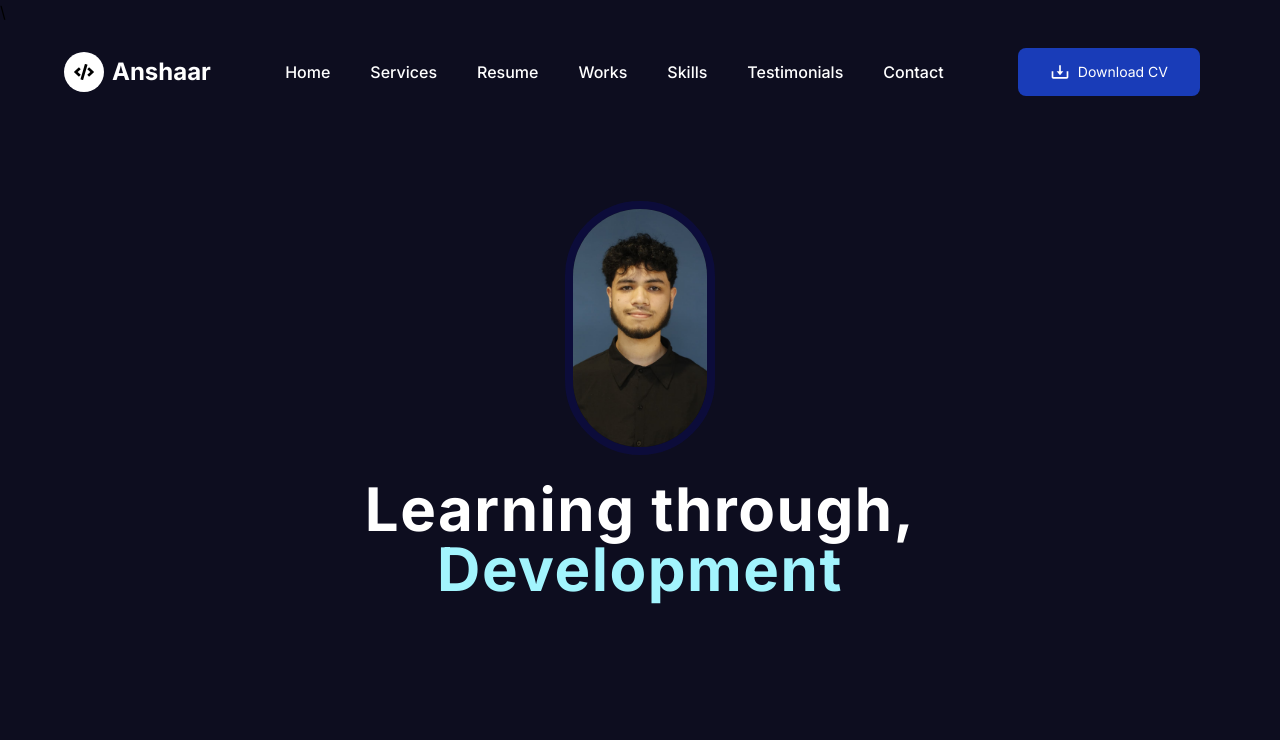
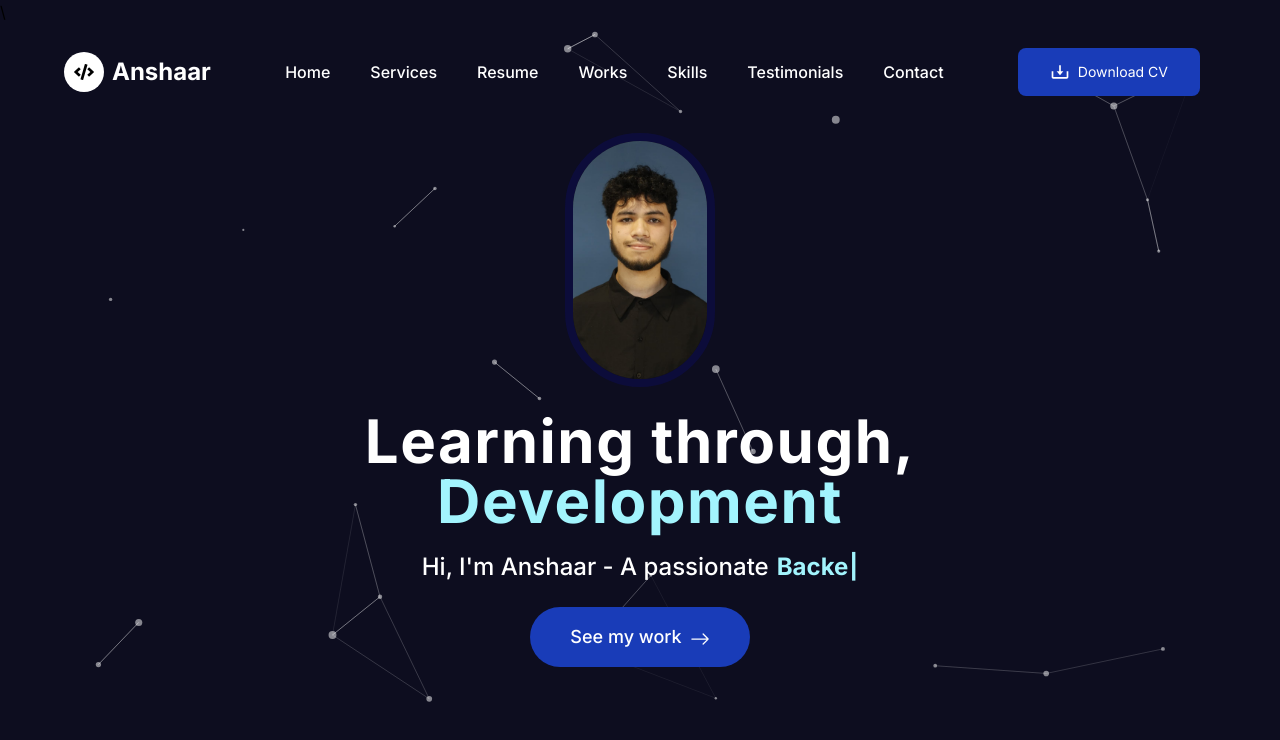
Before and after one commit to DannyPhantom0-0/portfolio, a Next.js app: page / in a window 1280 px wide. Shown: the top 740 px of the page. Built offline with nearby package versions, Linux system fonts and the light colour scheme.

Commit message:
finished Hero section, adding typewriter effect and particle background

```diff
--- a/componets/Helper/Home/Hero/Hero.tsx
+++ b/componets/Helper/Home/Hero/Hero.tsx
@@ -1,14 +1,43 @@
+"use client";
 import React from 'react'
 import Image from 'next/image';
+import TyperWriter from 'typewriter-effect';
+import { BsArrowRight } from 'react-icons/bs';
+import ParticlesHero from './ParticleBackground';
 
 const Hero = () => {
   return (
     <div className="relative h-screen flex items-center justify-center text-white overflow-hidden flex-col">
+      {/* <ParticleBackground /> */}
+      <ParticlesHero/>
+
       <div className="relative z-10  flex flex-col items-center" >
         <Image src="/images/Me2.jpeg" alt="heroimage" width={150} height={150} className="rounded-full border-8 border-[#0c0c48aa]" />
-      <h1 className="text-2xl sm:text-4xl md:text-5xl lg:text-6xl          font-bold tracking-wide mt-6 text-center">
-        Learning through, <br/><span className="text-cyan-200">Development</span>
+        <h1 className="text-2xl sm:text-4xl md:text-5xl lg:text-6xl          font-bold tracking-wide mt-6 text-center">
+          Learning through, <br/><span className="text-cyan-200">Development</span>
         </h1>
+
+        <h2 className="mt-5 text-sm px-2 text-center sm:text-2xl font-medium flex intems-center">
+          Hi, I&apos;m Anshaar - A passionate
+          <span className="text-cyan-200 font-bold">
+            <TyperWriter options={{
+              strings:[
+                " Frontend Developer ",
+                " Backend Developer ",
+                " Web Developer ",
+              ],
+              autoStart: true,
+              loop: true,
+              delay: 75,
+              deleteSpeed: 50,
+              wrapperClassName: "pl-2",
+            }} />
+          </span>
+        </h2>
+        <button className="mt-6 px-10 py-4 bg-blue-800 hover:bg-blue-900 transition-all duration-300 cursor-pointer rounded-full text-lg font-medium">
+            <span>See my work</span>
+            <BsArrowRight className="w-5 h-5 ml-2 inline-block"/>
+        </button>
       </div>
     </div>
   )
--- /dev/null
+++ b/componets/Helper/Home/Hero/ParticleBackground.tsx
@@ -0,0 +1,89 @@
+// components/ParticlesHero.tsx
+"use client";
+
+import { useEffect, useMemo, useState } from "react";
+import Particles, { initParticlesEngine } from "@tsparticles/react";
+import {
+  type Container,
+  type ISourceOptions,
+  MoveDirection,
+  OutMode,
+} from "@tsparticles/engine";
+import { loadSlim } from "@tsparticles/slim";
+
+// Need to install @tsparticles/react , @tsparticles/engine and @tsparticles/slim packages
+// npm install @tsparticles/react @tsparticles/engine @tsparticles/slim
+
+export default function ParticlesHero() {
+  const [init, setInit] = useState(false);
+
+  useEffect(() => {
+    initParticlesEngine(async (engine) => {
+      await loadSlim(engine);
+    }).then(() => {
+      setInit(true);
+    });
+  }, []);
+
+  const particlesLoaded = async (container?: Container): Promise<void> => {
+    console.log(container);
+  };
+
+  const options: ISourceOptions = useMemo(
+    () => ({
+      background: {
+        color: { value: "transparent" }, // Transparent for overlay use
+      },
+      fullScreen: {
+        enable: false,
+      },
+      fpsLimit: 60,
+      interactivity: {
+        events: {
+          onClick: { enable: true, mode: "push" },
+          onHover: { enable: true, mode: "repulse" },
+        },
+        modes: {
+          push: { quantity: 4 },
+          repulse: { distance: 100, duration: 0.4 },
+        },
+      },
+      particles: {
+        color: { value: "#ffffff" },
+        links: {
+          color: "#ffffff",
+          distance: 150,
+          enable: true,
+          opacity: 0.4,
+          width: 1,
+        },
+        move: {
+          direction: MoveDirection.none,
+          enable: true,
+          outModes: { default: OutMode.out },
+          speed: 2,
+        },
+        number: {
+          density: { enable: true, area: 800 },
+          value: 60,
+        },
+        opacity: { value: 0.5 },
+        shape: { type: "circle" },
+        size: { value: { min: 1, max: 4 } },
+      },
+      detectRetina: true,
+    }),
+    []
+  );
+
+  if (!init) return null;
+
+  return (
+    <Particles
+      id="tsparticles"
+      particlesLoaded={particlesLoaded}
+      options={options}
+      className="absolute inset-0 "
+    />
+  );
+}
```
Also changed, not shown: package.json (+6 -1 lines), 1 other file (tests, documents, lock files or other folders).
